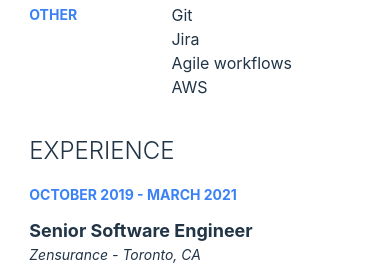
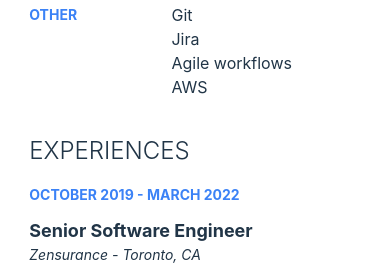
Before and after one commit to gtsotsos2/gtsotsos2.github.io, a React (Vite) app: page / in a window 390 px wide. Shown: the part 1180-1445 px from the top of the page. Built offline with nearby package versions, Linux system fonts and the light colour scheme.

Commit message:
clean up, convert to % and fr for more responsive layout

```diff
--- a/src/components/Experience/Experience.tsx
+++ b/src/components/Experience/Experience.tsx
@@ -4,7 +4,7 @@
 export const Experience = () => {
   return (
     <div className="mb-10">
-      <h3 className="title">Experience</h3>
+      <h3 className="title">Experiences</h3>
       {jobs.map((job, index: number) => (
         <Job {...job} key={index} />
       ))}
--- a/src/data/experience.ts
+++ b/src/data/experience.ts
@@ -1,7 +1,7 @@
 export const jobs: JobTypes[] = [
   {
     start_date: "October 2019",
-    end_date: "March 2021",
+    end_date: "March 2022",
     position: "Senior Software Engineer",
     company: "Zensurance",
     location: "Toronto, CA",
```
